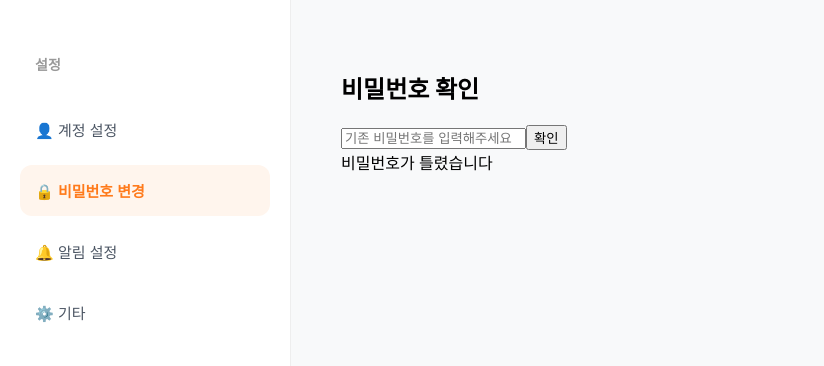
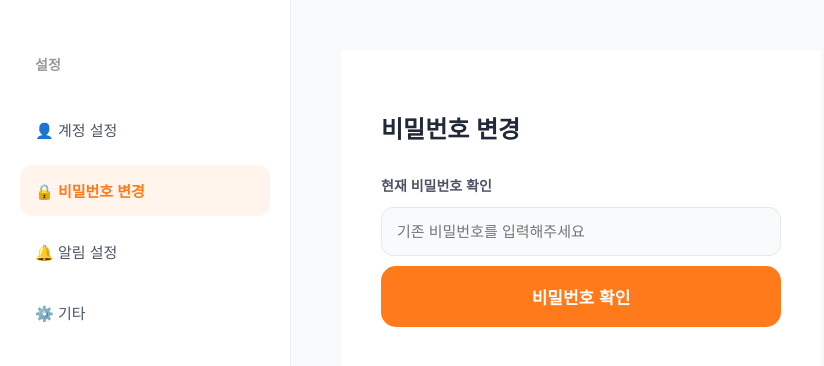
Before and after one commit to HANE48/React_project, a React (Create React App) app in the folder project/: page / in a window 1280 px wide. Both pictures are taken after a click on the button "🔒 비밀번호 변경". Shown: the top 366 px of the page, without its empty margins (0-824 px from the left). Built offline with nearby package versions, Linux system fonts and the light colour scheme.

Commit message:
비밀번호 변경 디자인

```diff
--- a/project/src/components/PasswordChange.js
+++ b/project/src/components/PasswordChange.js
@@ -1,86 +1,118 @@
-import React, { use, useState } from "react";
-import User from '../JSON/User.js'
+import React, { useState } from "react";
+import User from '../JSON/User.js';
 import { useParams } from "react-router-dom";
-import { BrowserRouter, Router, Route, Link } from "react-router-dom";
-// 비밀번호 변경
 
 export default function PasswordChange() {
   const { id } = useParams();
 
-    let pw = User.map((list) => {
-        if (id === list.id) {
-            return list.pw
-        }
-    })
+  // 특정 사용자의 비밀번호 가져오기 (find를 쓰면 배열이 아닌 값만 딱 가져올 수 있어!)
+  const userData = User.find((list) => id === list.id);
+  const correctPw = userData ? userData.pw : null;
 
   const [newPw, setNewPw] = useState('');
-    const [newRight, setNewRight] = useState(true);
+  const [newRight, setNewRight] = useState(null); // 초기값 null로 설정해서 첫 화면엔 메시지 안 뜨게!
   const [originRight, setOriginRight] = useState(false);
   const [originPw, setOriginPw] = useState('');
   const [morePw, setMorePw] = useState('');
 
   const isRight = () => {
-        if (originPw === pw[0]) {
+    if (originPw === correctPw) {
       setOriginRight(true);
     } else {
       setOriginRight(false);
+      alert("현재 비밀번호가 일치하지 않습니다.");
     }
-    }
-
-    console.log(originPw);
-    console.log(pw[0]);
+  };
 
   return (
-        <div>
+    <div className="account-settings-container">
+      <h2 className="settings-title">비밀번호 변경</h2>
 
-            {/* 기존 비밀번호 입력창 */}
-            <InputOriginPw isRight={isRight} originPw={originPw} setOriginPw={setOriginPw} />
-            {
-                originRight ? <SetNewPw newPw={newPw} setNewPw={setNewPw} newRight={newRight} setNewRight={setNewRight} morePw={morePw} setMorePw={setMorePw} />
-                    : <div>비밀번호가 틀렸습니다</div>
-            }
-
-
-
-
-        </div>
-    )
-}//passwordChange
-
-function InputOriginPw(props) {
-    return (
-        <div>
-            <h2>비밀번호 확인</h2>
-            <input type="password" placeholder="기존 비밀번호를 입력해주세요" value={props.originPw}
-                onChange={(e) => { props.setOriginPw(e.target.value) }} />
-            <button onClick={props.isRight}>확인</button>
+      {/* 1단계: 기존 비밀번호 확인 */}
+      {!originRight ? (
+        <InputOriginPw
+          isRight={isRight}
+          originPw={originPw}
+          setOriginPw={setOriginPw}
+        />
+      ) : (
+        /* 2단계: 새 비밀번호 설정 */
+        <SetNewPw
+          newPw={newPw}
+          setNewPw={setNewPw}
+          newRight={newRight}
+          setNewRight={setNewRight}
+          morePw={morePw}
+          setMorePw={setMorePw}
+        />
+      )}
     </div>
   );
 }
 
+// 기존 비밀번호 입력 컴포넌트
+function InputOriginPw({ isRight, originPw, setOriginPw }) {
+  return (
+    <div className="input-group">
+      <label className="section-label">현재 비밀번호 확인</label>
+      <input
+        type="password"
+        className="settings-input"
+        placeholder="기존 비밀번호를 입력해주세요"
+        value={originPw}
+        onChange={(e) => setOriginPw(e.target.value)}
+      />
+      <button className="save-btn" onClick={isRight}>비밀번호 확인</button>
+    </div>
+  );
+}
+
+// 새 비밀번호 설정 컴포넌트
 function SetNewPw(props) {
   const checkPw = () => {
-        if (props.newPw === props.morePw) {
+    if (props.newPw === props.morePw && props.newPw !== "") {
       props.setNewRight(true);
     } else {
       props.setNewRight(false);
     }
-    }
-
+  };
 
   return (
-        <div>
-            <h2>비밀번호 변경</h2>
-            <input type="password" placeholder="새로운 비밀번호를 입력해주세요" value={props.newPw}
-                onChange={(e) => { props.setNewPw(e.target.value) }} />
-            <br />
-            <input type="password" placeholder="다시 한번 입력해 주세요" value={props.morePw}
-                onChange={(e) => { props.setMorePw(e.target.value) }} />
-            <button onClick={checkPw}>확인</button>
-            {
-                props.newRight ? <p>비밀번호가 변경되었습니다.</p> : <p>비밀번호가 다릅니다</p>
-            }
+    <div className="input-group">
+      <label className="section-label">새 비밀번호</label>
+      <input
+        type="password"
+        className="settings-input"
+        placeholder="새로운 비밀번호"
+        value={props.newPw}
+        onChange={(e) => props.setNewPw(e.target.value)}
+      />
+
+      <div style={{ marginTop: '15px' }}></div>
+
+      <label className="section-label">새 비밀번호 확인</label>
+      <input
+        type="password"
+        className="settings-input"
+        placeholder="다시 한번 입력"
+        value={props.morePw}
+        onChange={(e) => props.setMorePw(e.target.value)}
+      />
+
+      <button className="save-btn" onClick={checkPw} style={{ marginTop: '20px' }}>
+        변경 완료
+      </button>
+
+      {props.newRight === true && (
+        <p style={{ color: '#ff7a1b', fontSize: '14px', marginTop: '10px', fontWeight: 'bold' }}>
+          ✨ 비밀번호가 성공적으로 변경되었습니다!
+        </p>
+      )}
+      {props.newRight === false && (
+        <p style={{ color: '#ef4444', fontSize: '14px', marginTop: '10px' }}>
+          ❌ 비밀번호가 일치하지 않습니다. 다시 확인해 주세요.
+        </p>
+      )}
     </div>
   );
-
 }
--- a/project/src/styles/PasswordChange.css
+++ b/project/src/styles/PasswordChange.css
@@ -0,0 +1,116 @@
+/* 1. 배경을 하얗게 만들고 왼쪽 정렬로 고정 */
+.account-settings-container {
+  width: 400px;
+  background-color: #ffffff;
+  padding: 40px;
+  text-align: left;
+  font-family: "Pretendard", sans-serif;
+}
+
+/* 2. 제목 '계정 설정' */
+.settings-title {
+  font-size: 24px;
+  font-weight: 800;
+  margin-bottom: 30px;
+  color: #1f2937;
+}
+
+/* 3. 섹션 라벨 (프로필 이미지, 닉네임, 이메일) */
+.section-label {
+  display: block;
+  font-size: 14px;
+  font-weight: 700;
+  color: #4b5563;
+  margin-bottom: 12px;
+}
+
+/* 4. 프로필 이미지 영역 배치 */
+.profile-edit-area {
+  display: flex;
+  align-items: center;
+  gap: 15px; /* 큰 이모지와 그리드 사이 간격 */
+  margin-bottom: 30px;
+}
+
+.main-profile-box {
+  width: 90px;
+  height: 90px;
+  background-color: #ffffff;
+  border: 1px solid #f3f4f6;
+  border-radius: 20px;
+  display: flex;
+  align-items: center;
+  justify-content: center;
+  font-size: 45px;
+  box-shadow: 0 2px 10px rgba(0,0,0,0.03);
+}
+
+/* 5. 이모지 그리드 (4개씩 2줄) */
+.emoji-grid {
+  display: grid;
+  grid-template-columns: repeat(4, 1fr);
+  gap: 8px;
+}
+
+.emoji-btn {
+  width: 40px;
+  height: 40px;
+  background: #ffffff;
+  border: 1px solid #f3f4f6;
+  border-radius: 10px;
+  cursor: pointer;
+  font-size: 20px;
+  display: flex;
+  align-items: center;
+  justify-content: center;
+  transition: all 0.2s;
+}
+
+/* 주황색 테두리 포인트! */
+.emoji-btn.active {
+  border: 2px solid #ff7a1b;
+}
+
+/* 6. 입력창 (닉네임, 이메일) */
+.input-group {
+  margin-bottom: 25px;
+}
+
+.settings-input {
+  width: 100%;
+  padding: 15px;
+  border: 1px solid #e5e7eb;
+  border-radius: 12px;
+  font-size: 15px;
+  background-color: #f9fafb;
+  box-sizing: border-box; /* 패딩 때문에 박스 튀어나가는 거 방지 */
+  outline: none;
+}
+
+.settings-input:focus {
+  border-color: #ff7a1b;
+}
+
+.char-limit {
+  font-size: 12px;
+  color: #9ca3af;
+  margin-top: 6px;
+}
+
+/* 7. 저장하기 버튼 */
+.save-btn {
+  width: 100%;
+  padding: 18px;
+  background-color: #ff7a1b;
+  color: #ffffff;
+  border: none;
+  border-radius: 15px;
+  font-size: 17px;
+  font-weight: 800;
+  cursor: pointer;
+  margin-top: 10px;
+}
+
+.save-btn:hover {
+  background-color: #e66910;
+}
```
Lines whose indentation alone changed are shown as unchanged.
